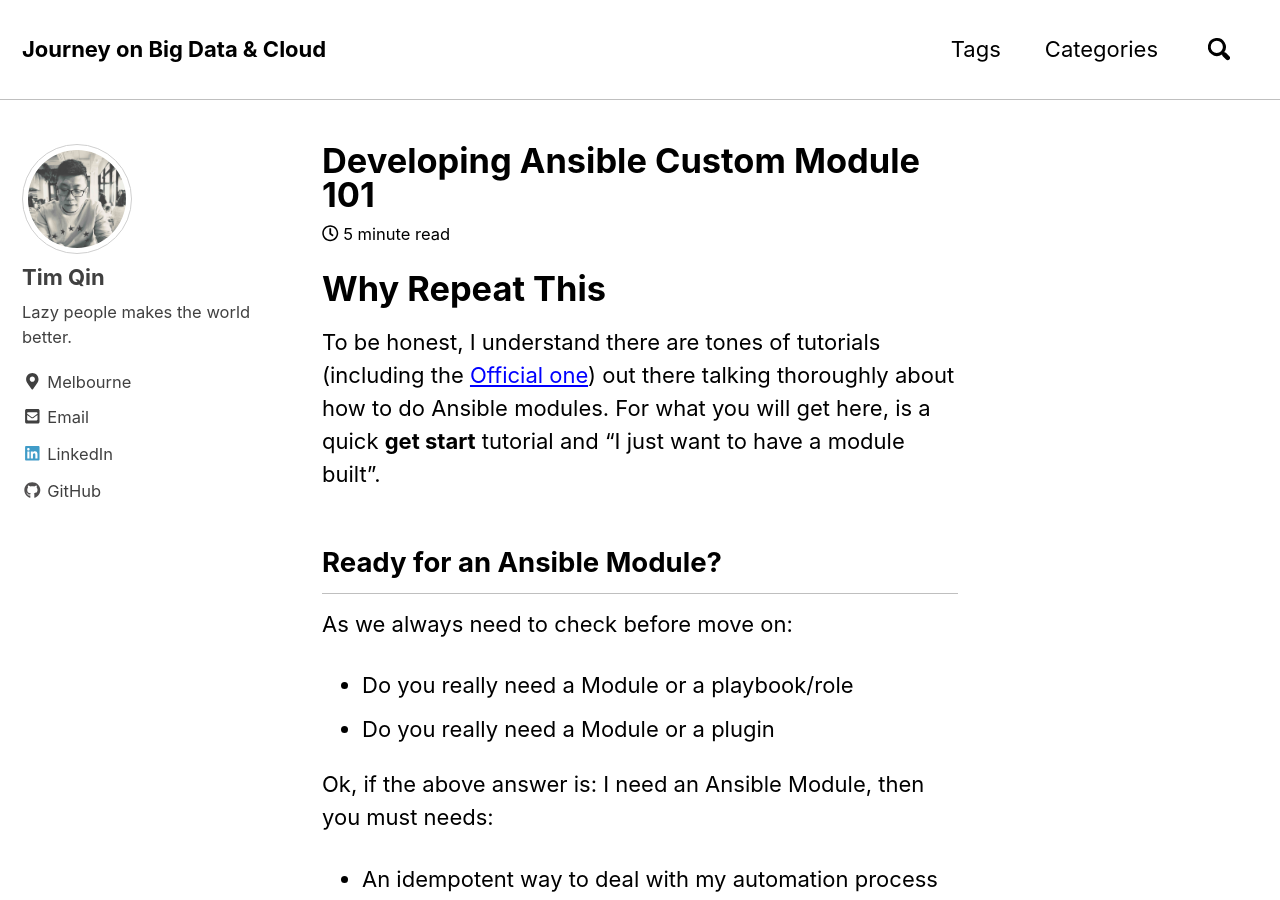
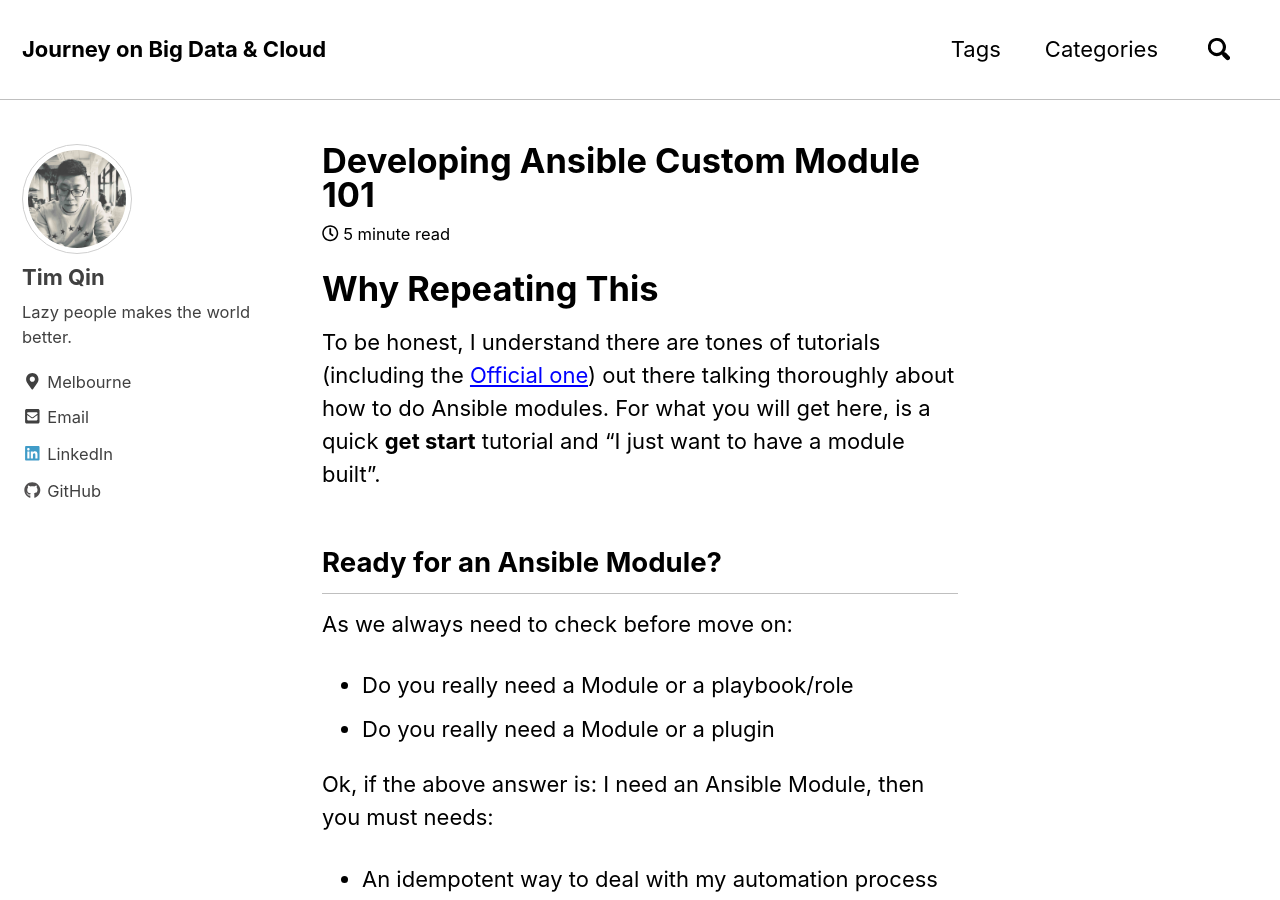
Before and after one commit to timmyraynor/timmyraynor.github.io, a Jekyll site: the page built from _posts/2018-05-18-develop-custom-ansible-module-101.md, in a window 1280 px wide and 900 px high. Built offline with Jekyll 4.4.1, drawn with Linux system fonts in a browser that asks for light colours; nearby versions of some CDN libraries; comment, search, counter and statistics services are not loaded.

Commit message:
Change some words

```diff
--- a/_posts/2018-05-18-develop-custom-ansible-module-101.md
+++ b/_posts/2018-05-18-develop-custom-ansible-module-101.md
@@ -9,7 +9,7 @@ tags:
   - Automation
 comments: true
 ---
-# Why Repeat This
+# Why Repeating This
 To be honest, I understand there are tones of tutorials (including the [Official one]) out there talking thoroughly about how to do Ansible modules. For what you will get here, is a quick **get start** tutorial and "I just want to have a module built".
 
 [Official one]: http://docs.ansible.com/ansible/latest/dev_guide/developing_modules.html
```
